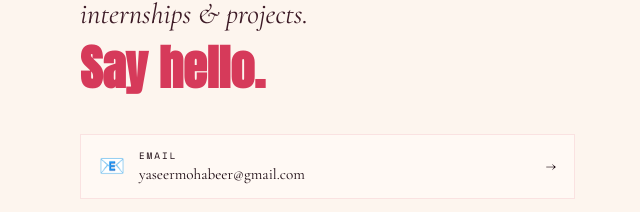
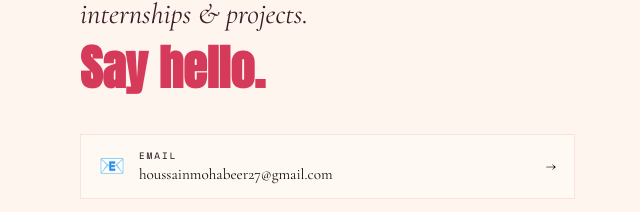
Before and after one commit to yaseermohabeer-creator/yaseermohabeer-portfolio, a plain HTML site: page index.html in a window 1280 px wide. Shown: the part 10271-10483 px from the top of the page, 0-640 px from the left. Drawn offline with nearby package versions, Linux system fonts and the light colour scheme.

Commit message:
Update index.html

```diff
--- a/index.html
+++ b/index.html
@@ -921,7 +921,7 @@ footer { background:var(--wine); padding:60px 80px 40px; text-align:center; }
         <div class="reveal">
           <p class="contact-heading">Open to collaborations,<br>internships &amp; projects.<br><strong>Say hello.</strong></p>
           <div class="contact-items">
-            <a href="mailto:yaseermohabeer@gmail.com" class="contact-item"><span class="c-icon">📧</span><div><span class="c-label">EMAIL</span><span class="c-val">yaseermohabeer@gmail.com</span></div><span class="c-arrow">→</span></a>
+            <a href="mailto:yaseermohabeer@gmail.com" class="contact-item"><span class="c-icon">📧</span><div><span class="c-label">EMAIL</span><span class="c-val">houssainmohabeer27@gmail.com</span></div><span class="c-arrow">→</span></a>
             <a href="https://www.linkedin.com/in/yaseer-houssain-mohabeer-952776372" target="_blank" class="contact-item"><span class="c-icon">💼</span><div><span class="c-label">LINKEDIN</span><span class="c-val">linkedin.com/in/yaseer-houssain</span></div><span class="c-arrow">→</span></a>
             <a href="https://github.com/yaseermohabeer-creator" target="_blank" class="contact-item"><span class="c-icon">🐙</span><div><span class="c-label">GITHUB</span><span class="c-val">github.com/yaseermohabeer-creator</span></div><span class="c-arrow">→</span></a>
 
```
